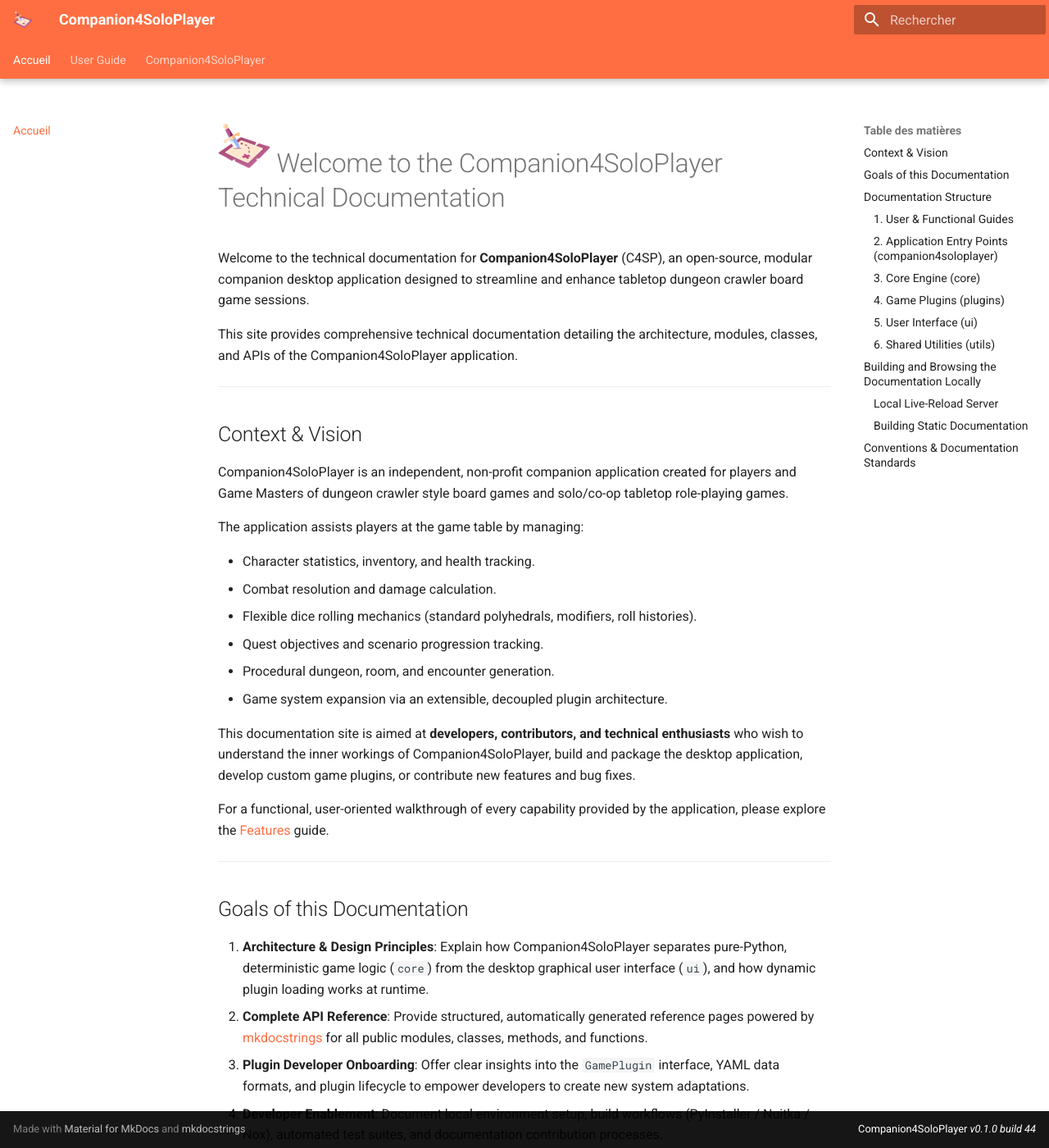
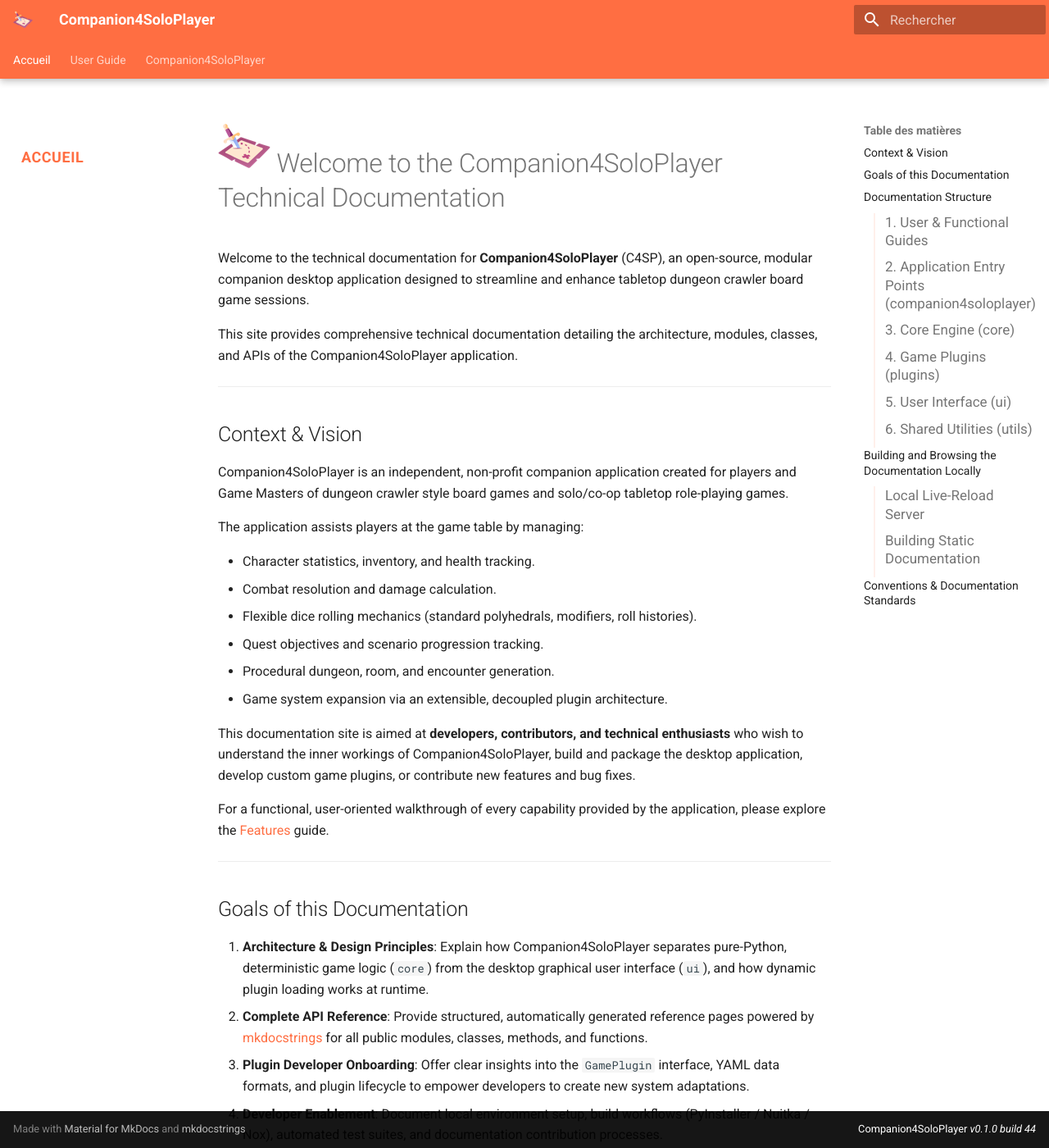
Before and after one commit to ultra-sonic-28/companion4soloplayer, an MkDocs documentation site: the page built from docs/index.md, in a window 1280 px wide and 1400 px high. Shown: the whole window at 82% size. Built offline with MkDocs 1.6.1 and Material for MkDocs 9.7.7, drawn with Linux system fonts in a browser that asks for light colours.

Commit message:
Evolution of the CSS for the 'material' theme for MkDocs

```diff
--- a/docs/assets/custom.css
+++ b/docs/assets/custom.css
@@ -40,3 +40,74 @@ footer {
       margin: 0;
     }
 }
+
+/* --- Left navigation: windmill style + read the docs --- */
+
+/* ========================================
+   Hierarchy of levels (bold/normal)
+   ======================================== */
+
+/* LEVEL 1: Main sections in BOLD */
+.md-nav--primary > .md-nav__list > .md-nav__item > .md-nav__link {
+    font-weight: 700;
+    font-size: 0.9rem;
+    text-transform: uppercase;
+    letter-spacing: 0.03em;
+    margin-top: 1.2rem;
+    margin-bottom: 0.4rem;
+    color: var(--md-default-fg-color);
+}
+
+/* LEVEL 2: Sub-sections in NORMAL */
+.md-nav__item .md-nav__list > .md-nav__item > .md-nav__link {
+    font-weight: 400;
+    font-size: 0.85rem;
+    color: var(--md-default-fg-color--light);
+}
+
+/* LEVEL 3: Sub-sub-sections in NORMAL (smaller) */
+.md-nav__item .md-nav__list .md-nav__list > .md-nav__item > .md-nav__link {
+    font-weight: 400;
+    font-size: 0.8rem;
+    color: var(--md-default-fg-color--lighter);
+}
+
+/* LEVEL 4+: Even smaller if necessary */
+.md-nav__item .md-nav__list .md-nav__list .md-nav__list > .md-nav__item > .md-nav__link {
+    font-size: 0.75rem;
+    color: var(--md-default-fg-color--lighter);
+}
+
+/* ========================================
+   Indentation and vertical lines
+   ======================================== */
+
+/* Left border for sub-levels */
+.md-nav__item .md-nav__list {
+    border-left: 2px solid var(--md-accent-fg-color--transparent);
+    margin-left: 0.6rem;
+    padding-left: 0.8rem;
+}
+
+/* Vertical spacing */
+.md-nav__item {
+    margin: 0.2rem 0;
+}
+
+/* ========================================
+   Active status and hover
+   ======================================== */
+
+/* Active page */
+.md-nav__link--active {
+    font-weight: 600 !important;
+    color: var(--md-accent-fg-color) !important;
+    background-color: var(--md-accent-fg-color--transparent);
+    border-radius: 4px;
+    padding: 0.3rem 0.5rem !important;
+}
+
+/* Hover */
+.md-nav__link:hover {
+    color: var(--md-accent-fg-color);
+}
```
